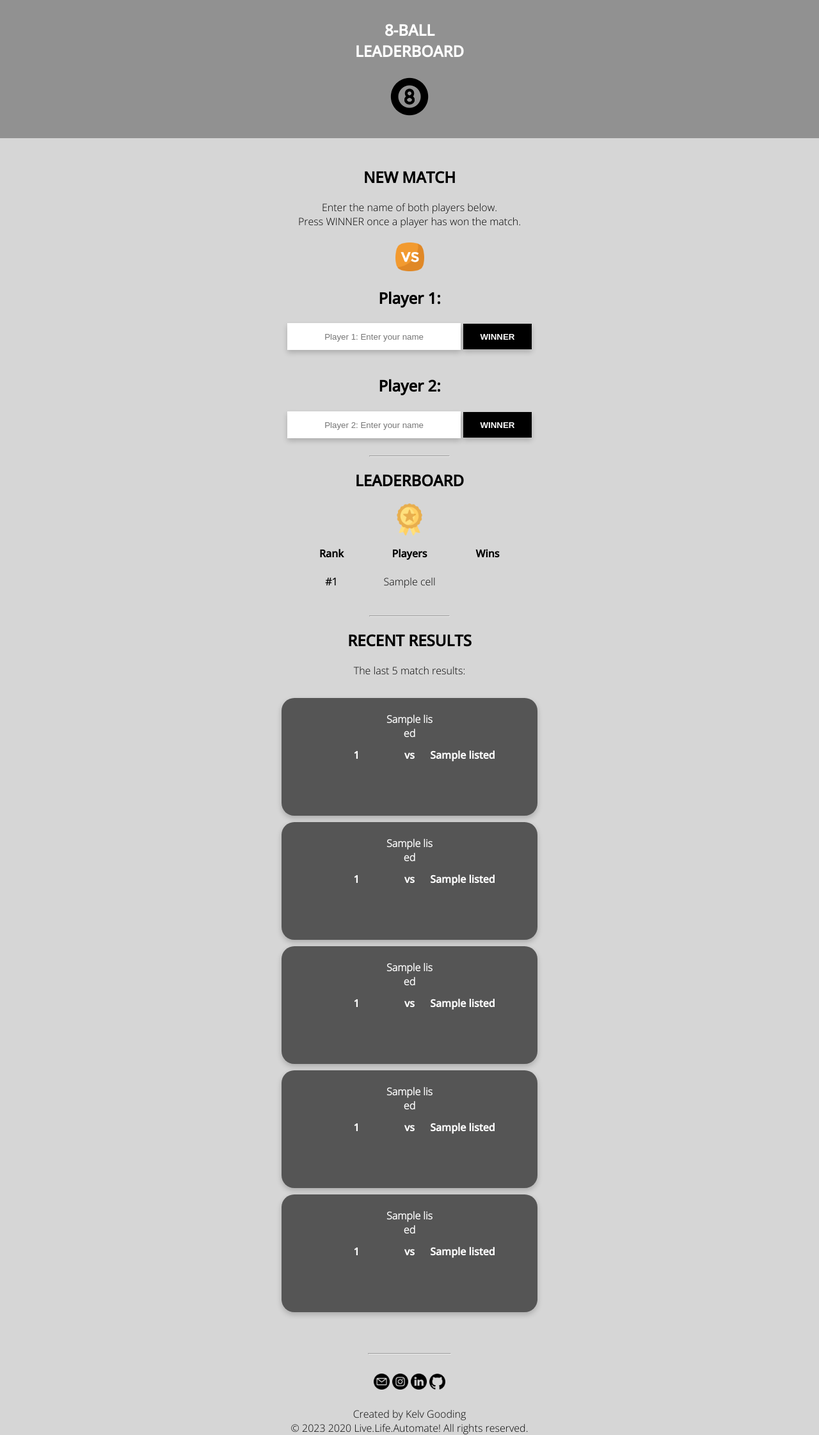
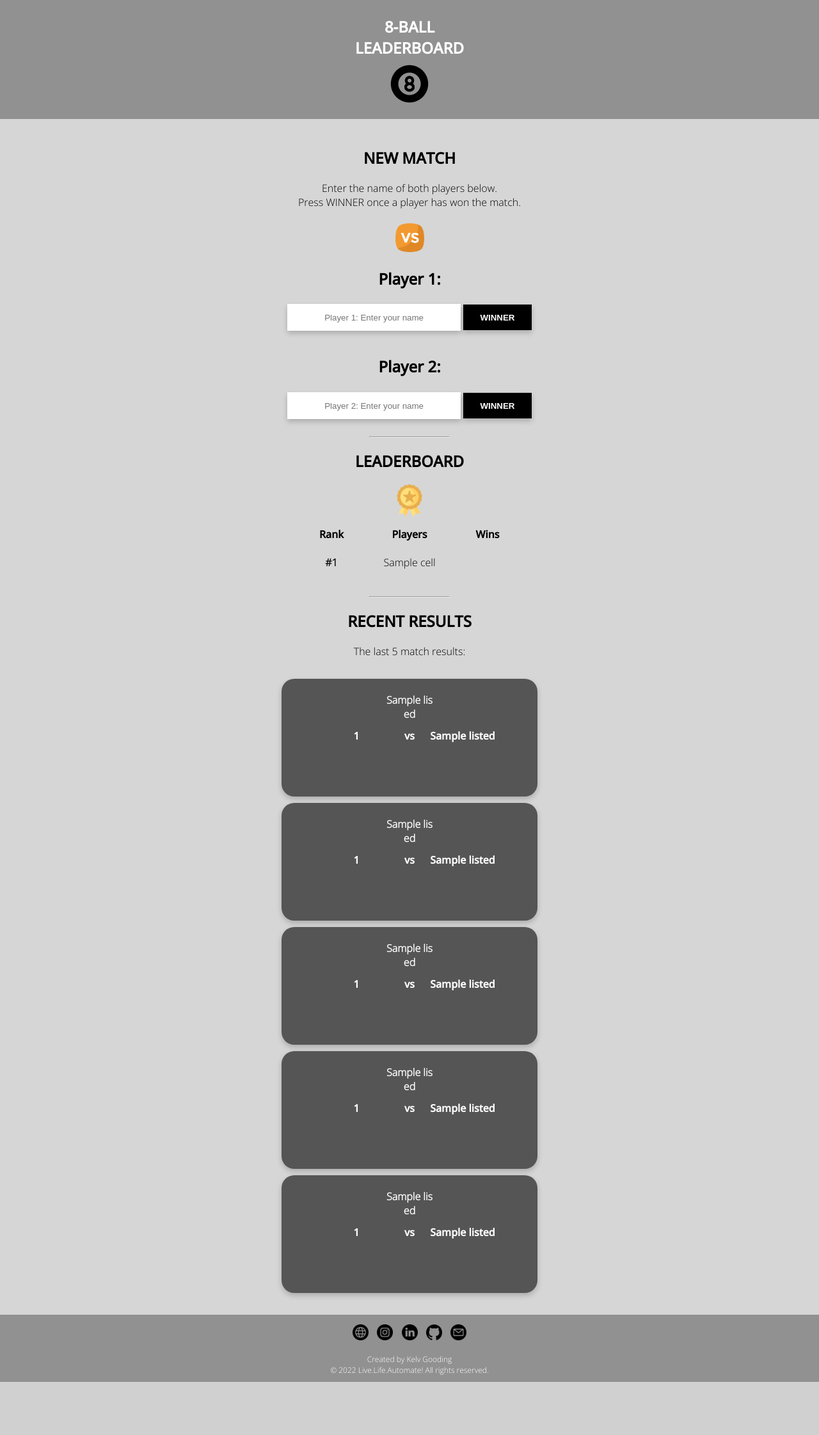
Before and after one commit to kelvgooding/8ball-leaderboard, a Flask app: template templates/index.html in a window 1280 px wide. Shown: the whole page at 64% size. After the commit the page ends 2160 px from the top, so only its background shows below. Run offline with Flask 2, Linux system fonts and the light colour scheme; the template is opened without the code that fills it: most values are stand-ins (such as "Sample title", 1, 10 or a date in 2020); lists and menus that the app fills with data are empty.

Commit message:
Add files via upload

```diff
--- a/static/css/styles.css
+++ b/static/css/styles.css
@@ -11,9 +11,9 @@ src: url(../fonts/OpenSans-Medium.ttf);
 }
 
 header {
-    background-color: rgb(145, 145, 145);
+    background-color: #919191;
     width: 100%;
-    padding-top: 10px;
+    padding-top: 5px;
     padding-bottom: 25px;
     color: #FFFFFF;
 }
@@ -111,9 +111,26 @@ td {
     font-weight: bold;
     margin-top: 10px;
     margin-bottom: 10px;
-    box-shadow: 0 4px 8px 0 rgba(0,0,0,0.2);
+    box-shadow: 0 4px 8px 0 #00000033;
 }
 
+footer {
+    margin-top: auto;
+    background-color: #919191;
+    min-width: 100%;
+    height: 100px;
+    padding-top: 5px;
+    font-size: 12px;
+    color: #FFFFFF;
+}
+
+.img-logo-social {
+    width: 25px;
+    height: 25px;
+    margin-left: 5px;
+    margin-right: 5px;
+    margin-top: 10px;
+}
 
 
 @media screen and (max-width: 900px) {
@@ -146,6 +163,8 @@ td {
 }
 
 
+
+
 @media screen and (max-width: 600px) {
     .card-recent-results {
         width: 300px;
--- a/templates/index.html
+++ b/templates/index.html
@@ -24,7 +24,7 @@
                 <h1>8-BALL<br>
                 LEADERBOARD</h1>
 
-                <img width="70" height="70" src="../static/images/icon-8ball.png"/>
+                <img width="70" height="70" style="margin-top: -15px; margin-bottom: -10px;" src="../static/images/icon-8ball.png"/>
             </section>
         </header>
         <main>
@@ -225,37 +225,25 @@
 
             </section>
         </main>
+
         <footer>
-            <br>
-            <hr>
-            <br>
+
             <!-- Social Media Links -->
 
             <section>
-                <div>
-                    <a href="mailto:kelvingooding@livelifeautomate.co.uk?subject=Pool Score Tracker - Feedback"><img width="25" height="25" src="../static/images/mail-logo.png" class="footer-social-logo"/></a>
-                    <a href="https://instagram.com/kelvgooding" target="_blank"><img width="25" height="25" src="../static/images/instagram-logo.png" class="footer-social-logo"/></a>
-                    <a href="https://www.linkedin.com/in/kelvingooding/" target="_blank"><img width="25" height="25" src="../static/images/linkedin-logo.png" class="footer-social-logo"/></a>
-                    <a href="https://github.com/kelvgooding/" target="_blank"><img width="25" height="25" src="../static/images/github-logo.png" class="footer-social-logo"/></a>
-                </div>
+                <a href="https://livelifeautomate.co.uk" target="_blank"><img src="../static/images/web-logo.png" class="img-logo-social"/></a>
+                <a href="https://instagram.com/kelvgooding" target="_blank"><img src="../static/images/instagram-logo.png" class="img-logo-social"/></a>
+                <a href="https://www.linkedin.com/in/kelvingooding/" target="_blank"><img src="../static/images/linkedin-logo.png" class="img-logo-social"/></a>
+                <a href="https://github.com/kelvgooding/" target="_blank"><img src="../static/images/github-logo.png" class="img-logo-social"/></a>
+                <a href="mailto:kelvingooding@livelifeautomate.co.uk?subject=8-Ball Leaderboard - Feedback"><img src="../static/images/mail-logo.png" class="img-logo-social"/></a>
             </section>
 
+            <br>
+
             <!-- Copyright -->
-
             <section>
-                <br>
-                <div>
-
-                    {% if year == '2022' %}
-                        Created by Kelv Gooding
-                        <br>
-                        © {{ year }} Live.Life.Automate! All rights reserved.
-                    {% else %}
-                        Created by Kelv Gooding
-                        <br>
-                        © 2023 {{ year }} Live.Life.Automate! All rights reserved.
-                    {% endif %}
-                    <br>
+                Created by Kelv Gooding<br>
+                © 2022 Live.Life.Automate! All rights reserved.<br>
             </section>
 
         </footer>
```
Also changed, not shown: designs/frame.png (added), static/db/8B_DB_PROD.db, static/db/8B_DB_PROD_BKUP.db (added), static/fonts/MxRegular-p76qD.ttf (added), static/fonts/MxRegular-qZJ7r.ttf (added), static/fonts/RankedSports-4BMrB.ttf (added), static/fonts/Run-6YeWA.ttf (added), static/images/web-logo.png (added), 7 other files.
